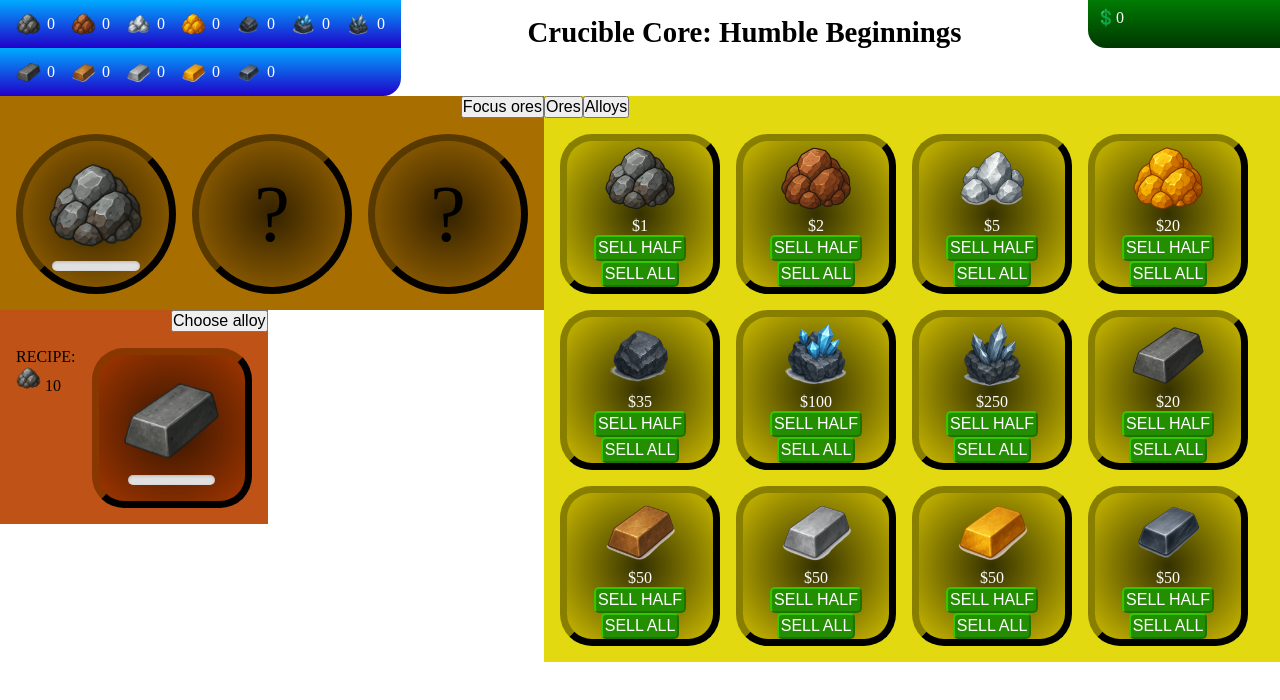
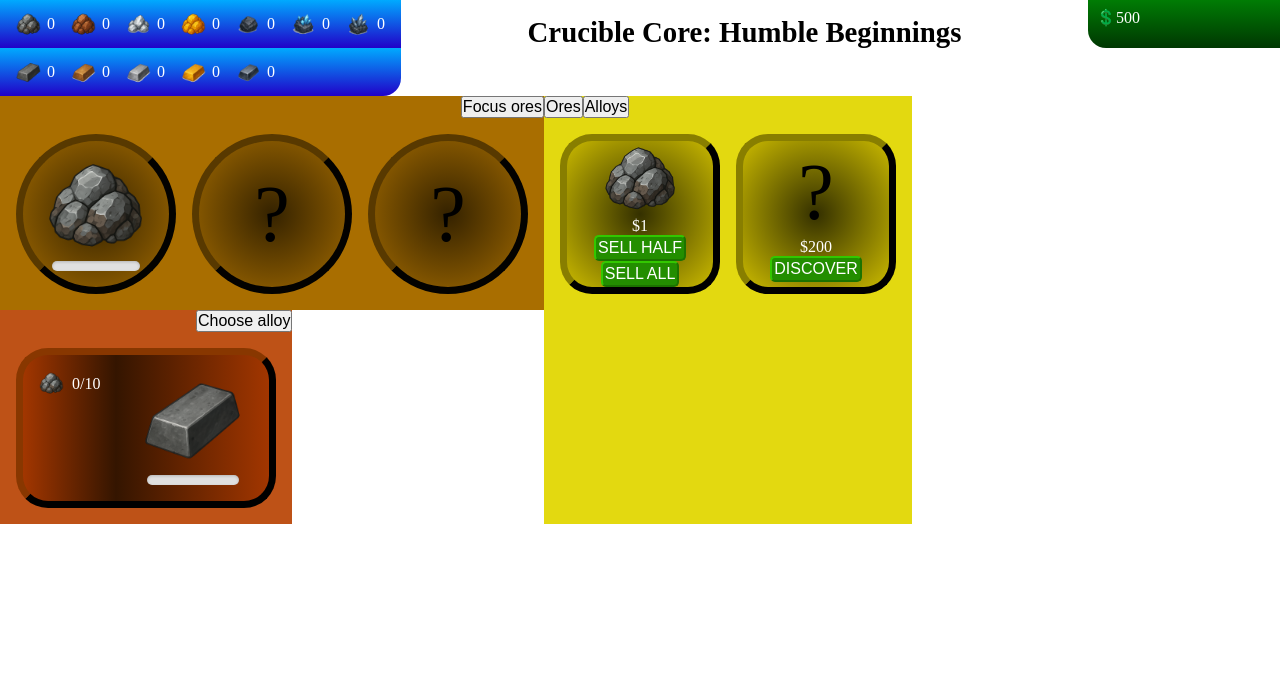
Before and after one commit to emanuelmisic/crucible-core, a React (Vite) app: page / in a window 1280 px wide. Shown: the top 700 px of the page. Built offline with nearby package versions, Linux system fonts and the light colour scheme.

Commit message:
merchant & mining improvements

```diff
--- a/src/App.tsx
+++ b/src/App.tsx
@@ -63,6 +63,7 @@ function App() {
           }
 		  sellAll={game.sellAll}
 		  sellHalf={game.sellHalf}
+		  unlockResource={game.unlockResource}
         />
       </div>
     </>
--- a/src/components/dialogs/FocusOresDialog.tsx
+++ b/src/components/dialogs/FocusOresDialog.tsx
@@ -33,7 +33,7 @@ function FocusOresDialog({
             key={ore.name}
             onClick={() => chooseOre()}
           >
-            <Image key={ore.name} resource={ore} />
+            <Image key={ore.name} resource={ore} size={70} />
           </div>
         ))}
       </div>
--- a/src/components/panels/MerchantPanel.tsx
+++ b/src/components/panels/MerchantPanel.tsx
@@ -1,3 +1,4 @@
+import { useState } from "react";
 import Image from "@/components/ui/Image";
 
 interface MerchantPanelProps {
@@ -5,6 +6,7 @@ interface MerchantPanelProps {
   alloys: GameResourceAlloy[];
   sellAll: (ore: GameResource) => void;
   sellHalf: (ore: GameResource) => void;
+  unlockResource: (ore: GameResource) => void;
 }
 
 function MerchantPanel({
@@ -12,15 +14,24 @@ function MerchantPanel({
   alloys,
   sellAll,
   sellHalf,
+  unlockResource,
 }: MerchantPanelProps) {
+  const [selectedTab, setSelectedTab] = useState<"ores" | "alloys">("ores");
+  function selectResources(res: "ores" | "alloys") {
+    // TODO: set active tab class logic
+    setSelectedTab(res);
+  }
   return (
     <div className="merchant-panel">
       <div className="merchant-panel__header">
-        <button>Ores</button>
-        <button>Alloys</button>
+        <button onClick={() => selectResources("ores")}>Ores</button>
+        <button onClick={() => selectResources("alloys")}>Alloys</button>
       </div>
       <div className="merchant-panel__item-container">
-        {ores.map((ore) => (
+        {selectedTab === "ores" &&
+          ores
+            .filter((ore) => ore.unlocked)
+            .map((ore) => (
               <div key={ore.name} className="item">
                 <Image size={75} resource={ore} />
                 <span className="item__price">${ore.sellingPrice}</span>
@@ -28,7 +39,20 @@ function MerchantPanel({
                 <button onClick={() => sellAll(ore)}>SELL ALL</button>
               </div>
             ))}
-        {alloys.map((alloy) => (
+        {selectedTab === "ores" &&
+          ores
+            .filter((ore) => !ore.unlocked)
+            .map((ore) => (
+              <div key={ore.name} className="item">
+                <div className="item__empty">?</div>
+                <span className="item__price">${ore.unlockedFor}</span>
+                <button onClick={() => unlockResource(ore)}>DISCOVER</button>
+              </div>
+            ))[0]}
+        {selectedTab === "alloys" &&
+          alloys
+            .filter((alloy) => alloy.unlocked)
+            .map((alloy) => (
               <div key={alloy.name} className="item">
                 <Image size={75} resource={alloy} />
                 <span className="item__price">${alloy.sellingPrice}</span>
@@ -36,6 +60,16 @@ function MerchantPanel({
                 <button onClick={() => sellAll(alloy)}>SELL ALL</button>
               </div>
             ))}
+        {selectedTab === "alloys" &&
+          alloys
+            .filter((alloy) => !alloy.unlocked)
+            .map((alloy) => (
+              <div key={alloy.name} className="item">
+                <div className="item__empty">?</div>
+                <span className="item__price">${alloy.unlockedFor}</span>
+                <button onClick={() => unlockResource(alloy)}>DISCOVER</button>
+              </div>
+            ))[0]}
       </div>
     </div>
   );
--- a/src/components/panels/MiningPanel.tsx
+++ b/src/components/panels/MiningPanel.tsx
@@ -18,8 +18,9 @@ function MiningPanel({ miningProgress, ores, mineOre }: MiningPanelProps) {
   }
 
   useEffect(() => {
+    if (selectedOres.length === 3) return;
     generateInitialSelectedOres(ores);
-  }, []);
+  }, [ores]);
 
   return (
     <>
--- a/src/components/panels/ResourcesPanel.tsx
+++ b/src/components/panels/ResourcesPanel.tsx
@@ -11,7 +11,7 @@ function ResourcesPanel({ ores, alloys }: ResourcesPanelProps) {
 		<div className="resources-panel__item">
 		  {ores.map((ore) => (
 			<p key={ore.name}>
-			  <Image resource={ore} type="icon" />
+			  <Image resource={ore} />
 			  {ore.amount}
 			</p>
 		  ))}
@@ -19,7 +19,7 @@ function ResourcesPanel({ ores, alloys }: ResourcesPanelProps) {
 		<div className="resources-panel__item">
 		  {alloys.map((alloy) => (
 			<p key={alloy.name}>
-			  <Image resource={alloy} type="icon" />
+			  <Image resource={alloy}/>
 			  {alloy.amount}
 			</p>
 		  ))}
--- a/src/components/panels/SmeltingPanel.tsx
+++ b/src/components/panels/SmeltingPanel.tsx
@@ -28,15 +28,13 @@ function SmeltingPanel({
         </div>
         <div className="smelting-panel__alloy-container">
           <div className="alloy-recipe">
-            <span>RECIPE:</span>
             {Object.entries(selectedAlloy.smeltingRecipe).map(
               ([key, value]) => (
                 <span key={key}>
                   <Image
-                    type="icon"
                     resource={ores.filter((ore) => ore.value === key)[0]}
                   />{" "}
-                  {value}
+                  {ores.filter((ore) => ore.value === key)[0].amount}/{value}
                 </span>
               )
             )}
--- a/src/contexts/GameContext.tsx
+++ b/src/contexts/GameContext.tsx
@@ -26,14 +26,14 @@ interface GameContextType {
   smeltingPower: number;
   sellAll: (resource: GameResource) => void;
   sellHalf: (resource: GameResource) => void;
+  unlockResource: (res: GameResource) => void;
   //   unlockUpgrade: (tool: GameUpgrade) => void;
-  //   unlockResource: (res: GameResource) => void;
 }
 
 const GameContext = createContext<GameContextType | undefined>(undefined);
 
 function GameContextComposer({ children }: { children: ReactNode }) {
-  const [money, setMoney] = useState(0);
+  const [money, setMoney] = useState(500);
   const [storage, setStorage] = useState(100);
   const [miningPower, setMiningPower] = useState(1);
   const [smeltingPower, setSmeltingPower] = useState(1);
@@ -191,12 +191,25 @@ function GameContextComposer({ children }: { children: ReactNode }) {
   }
 
   function unlockResource(res: GameResource) {
+    if (money < res.unlockedFor) return;
+    setMoney(money - res.unlockedFor);
     setResources((prevState) => {
       return prevState.map((e) => {
-        if (e.value === res.value) return { ...e, unlocked: true };
+        if (e.value === res.value && e.type === res.type)
+          return { ...e, unlocked: true };
         return e;
       });
     });
+    const ores = resources.filter((r) => r.type === "ore") as GameResourceOre[];
+    if (ores.filter((o) => o.active).length < 3) {
+      setResources((prevState) => {
+        return prevState.map((e) => {
+          if (e.value === res.value && e.type === res.type)
+            return { ...e, active: true };
+          return e;
+        });
+      });
+    }
   }
 
   //   function unlockUpgrade(tool: GameUpgrade) {
@@ -223,6 +236,7 @@ function GameContextComposer({ children }: { children: ReactNode }) {
         smeltingPower,
         sellAll,
         sellHalf,
+        unlockResource,
       }}
     >
       {children}
--- a/src/styles/Panels.scss
+++ b/src/styles/Panels.scss
@@ -90,38 +90,47 @@
 
   .smelting-panel__alloy-container {
     display: flex;
-    gap: 1rem;
     padding: 1rem;
     .alloy {
       display: flex;
       flex-direction: column;
       justify-content: center;
       align-items: center;
-      background: #341500;
-      background: radial-gradient(
-        circle farthest-corner at center center,
-        #341500 0%,
-        #a23600 100%
-      );
-      background: -webkit-radial-gradient(
-        circle farthest-corner at center center,
-        #341500 0%,
-        #a23600 100%
-      );
-      background: -moz-radial-gradient(
-        circle farthest-corner at center center,
-        #341500 0%,
-        #a23600 100%
-      );
+      background: linear-gradient(0, #341500 0%, #a23600 100%);
+      background: -webkit-linear-gradient(0, #341500 0%, #a23600 100%);
+      background: -moz-linear-gradient(0, #341500 0%, #a23600 100%);
       width: 10rem;
       height: 10rem;
-      border: 7px outset #341500;
-      border-radius: 2rem;
+      border-width: 7px;
+      border-style: outset;
+      border-color: #341500;
+      border-top-right-radius: 2rem;
+      border-bottom-right-radius: 2rem;
+      border-left: none;
     }
 
     .alloy-recipe {
       display: flex;
       flex-direction: column;
+      align-items: center;
+      padding: 1rem;
+      border-width: 7px;
+      border-style: outset;
+      border-color: #341500;
+      border-top-left-radius: 2rem;
+      border-bottom-left-radius: 2rem;
+      border-right: none;
+      color: #ffffff;
+      background: linear-gradient(180deg, #341500 0%, #a23600 100%);
+      background: -webkit-linear-gradient(180deg, #341500 0%, #a23600 100%);
+      background: -moz-linear-gradient(180deg, #341500 0%, #a23600 100%);
+
+      span {
+        display: flex;
+        justify-content: center;
+        align-items: center;
+        gap: 0.5rem;
+      }
     }
   }
 }
@@ -138,7 +147,7 @@
 
   .merchant-panel__item-container {
     display: flex;
-	flex-wrap: wrap;
+    flex-wrap: wrap;
     gap: 1rem;
     padding: 1rem;
     .item {
@@ -179,6 +188,10 @@
         border-radius: 5px;
         padding: 2px;
       }
+
+      .item__empty {
+        font-size: 5rem;
+      }
     }
   }
 }
```
Lines whose indentation alone changed are shown as unchanged.
